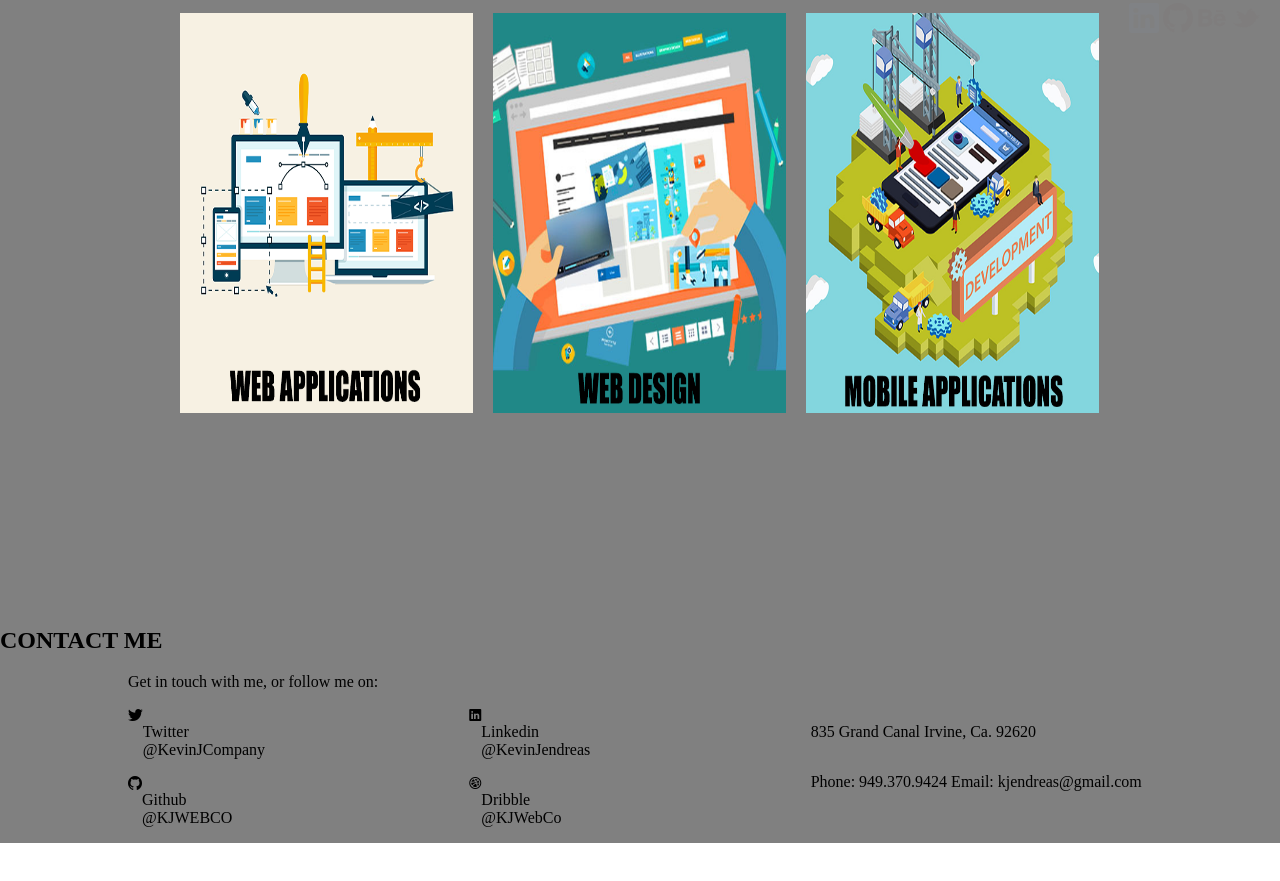
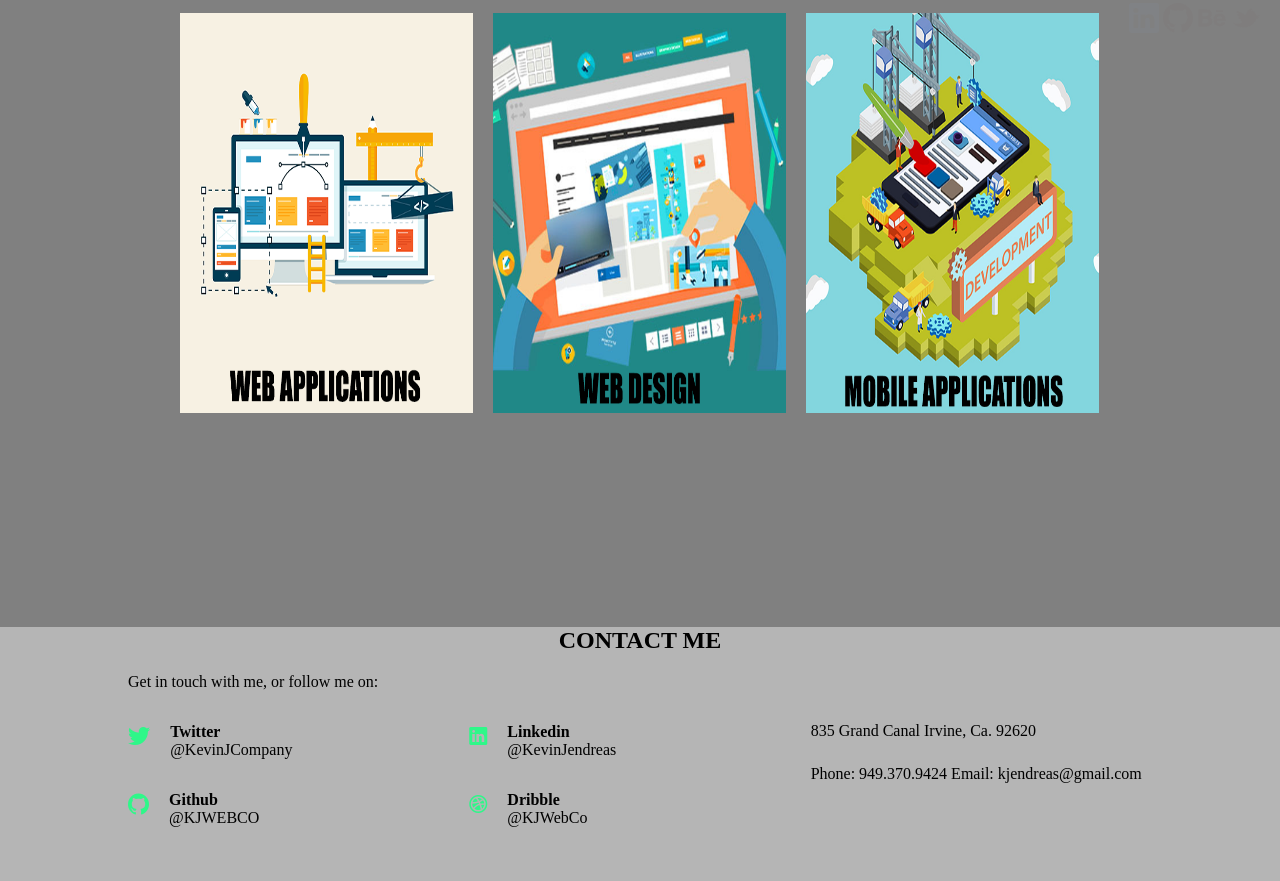
Before and after one commit to kjwebco/Main-Portfolio, a plain HTML site: page index.html in a window 1280 px wide. Shown: the part 2241-3122 px from the top of the page. Before the commit the page ends 3084 px from the top, so only its background shows below. Drawn offline with nearby package versions, Linux system fonts and the light colour scheme; files whose address does not match are found by name; a web font is replaced by a local one.

Commit message:
Add files via upload

```diff
--- a/css/style.css
+++ b/css/style.css
@@ -559,8 +559,17 @@ header a{
 /* <!-- SOCIAL SECTION --> */
 
 .social{
-   background-color: grey;
+   background-color: rgb(181, 181, 181);
+   text-align: center;
+   padding-top: 50px;
+   padding-bottom: 50px;
+
 }
+.social h2{
+    text-align: center;
+    margin-top: 50px;
+
+ }
 
 .social:after{
     content:'';
@@ -572,11 +581,16 @@ header a{
 .social-container{
     width: 80%;
     margin:0 auto;
-    background-color: grey;
+    text-align: left;
 
 }
 .social-container i{
     float: left;
+    margin-top: 17px;
+    margin-right: 20px;
+    font-size: 24px;
+    color: rgb(47, 247, 137);
+
 
 }
 
@@ -586,16 +600,24 @@ header a{
     display: inline-block;
 }
 
+.col-3 p{
+    margin-bottom: 10px;
+    margin-top: 15px;
+}
+
 .col-1,
 .col-2,
 .col-3{
     width: 33.33333%;
     display: inline-block;
     float: left;
-    background-color: grey;
 
 }
 
+.text-bold{
+    color: rgb(0, 0, 0);
+    font-weight: bold;
+}
 
 
 
```
